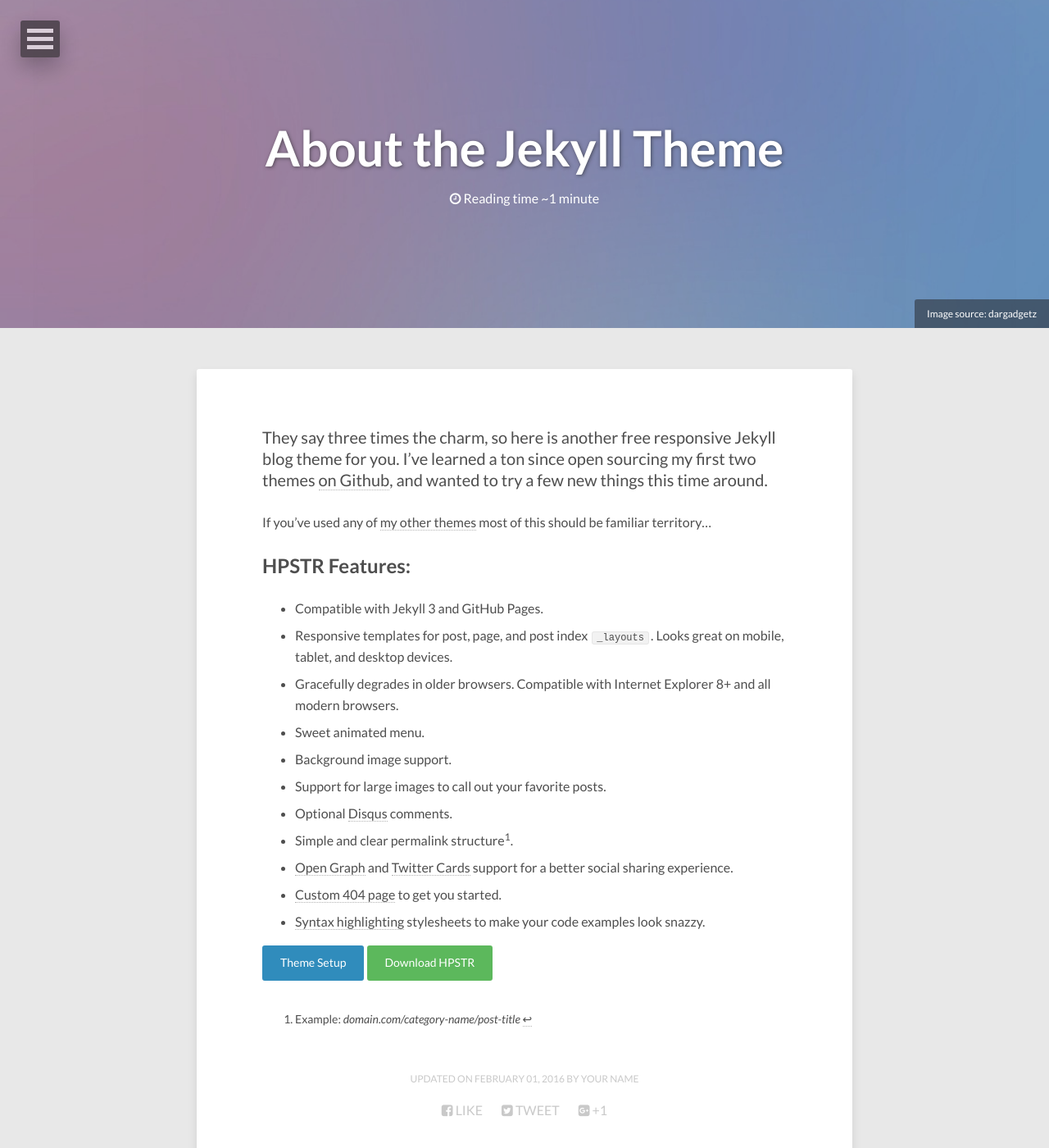
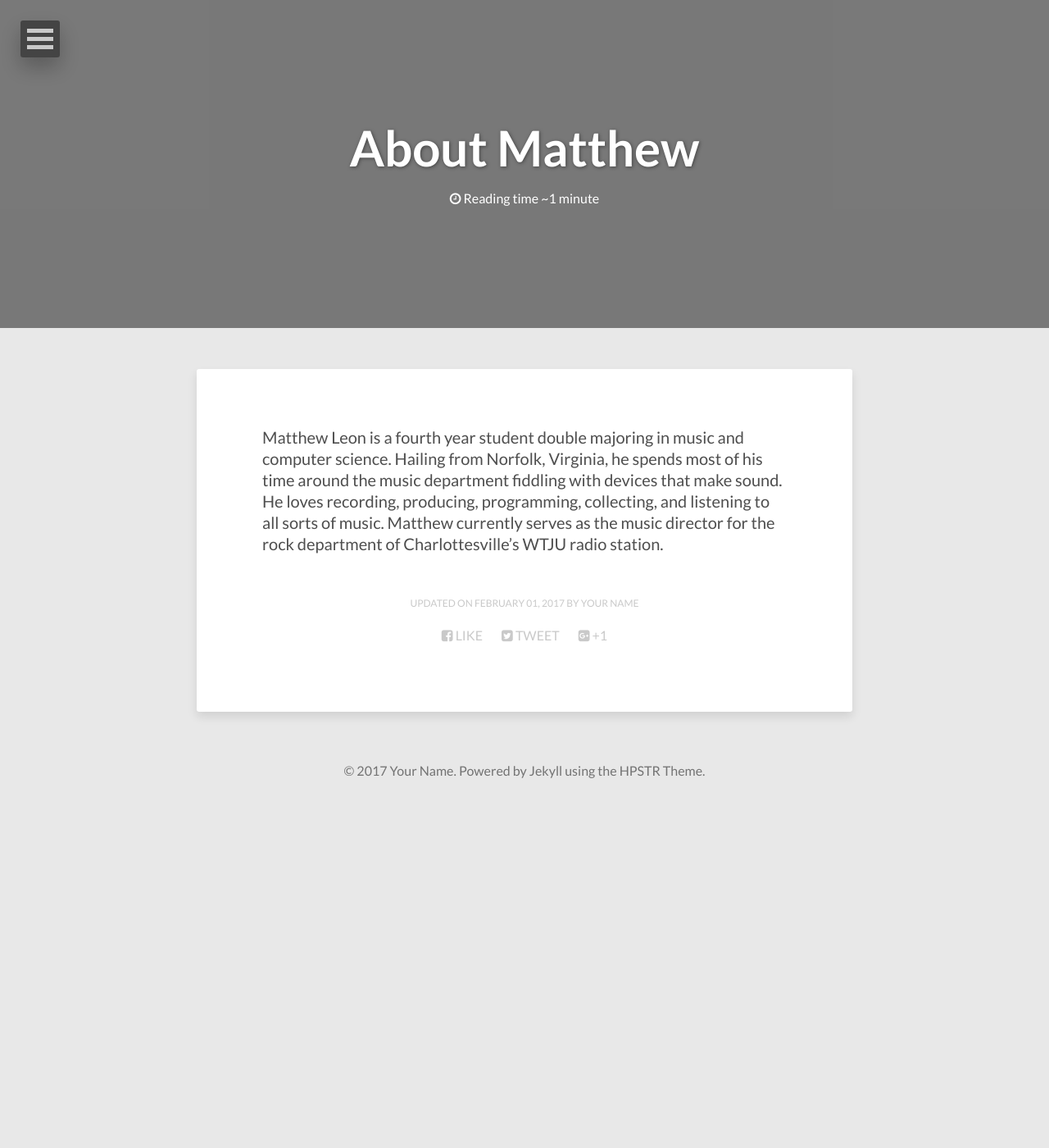
Before and after one commit to matthew-leon/matthew-leon.github.io, a Jekyll site: the page built from about/index.md, in a window 1280 px wide and 1400 px high. Shown: the whole window at 82% size. Built offline with Jekyll 4.4.1, drawn with Linux system fonts in a browser that asks for light colours; nearby versions of some CDN libraries.

Commit message:
Update index.md

```diff
--- a/about/index.md
+++ b/about/index.md
@@ -1,32 +1,11 @@
 ---
 layout: page
-title: About the Jekyll Theme
+title: About Matthew
 image:
-  feature: abstract-5.jpg
-  credit: dargadgetz
-  creditlink: http://www.dargadgetz.com/ios-7-abstract-wallpaper-pack-for-iphone-5-and-ipod-touch-retina/
+  feature: /at_photos/photo19.jpg
+  credit:
+  creditlink:
 comments: false
-modified: 2016-02-01
+modified: 2017-02-01
 ---
-
-They say three times the charm, so here is another free responsive Jekyll blog theme for you. I've learned a ton since open sourcing my first two themes [on Github](http://github.com/mmistakes), and wanted to try a few new things this time around.
-
-If you've used any of [my other themes](http://mademistakes.com/work/jekyll-themes/) most of this should be familiar territory...
-
-## HPSTR Features:
-
-* Compatible with Jekyll 3 and GitHub Pages.
-* Responsive templates for post, page, and post index `_layouts`. Looks great on mobile, tablet, and desktop devices.
-* Gracefully degrades in older browsers. Compatible with Internet Explorer 8+ and all modern browsers.
-* Sweet animated menu.
-* Background image support.
-* Support for large images to call out your favorite posts.
-* Optional [Disqus](http://disqus.com) comments.
-* Simple and clear permalink structure[^1].
-* [Open Graph](https://developers.facebook.com/docs/opengraph/) and [Twitter Cards](https://dev.twitter.com/docs/cards) support for a better social sharing experience.
-* [Custom 404 page]({{ site.url }}/404.html) to get you started.
-* [Syntax highlighting]({{ site.url }}/code-highlighting-post/) stylesheets to make your code examples look snazzy.
-
-<div markdown="0"><a href="{{ site.url }}/theme-setup/" class="btn btn-info">Theme Setup</a> <a href="https://github.com/mmistakes/hpstr-jekyll-theme" class="btn btn-success">Download HPSTR</a></div>
-
-[^1]: Example: *domain.com/category-name/post-title*
+Matthew Leon is a fourth year student double majoring in music and computer science. Hailing from Norfolk, Virginia, he spends most of his time around the music department fiddling with devices that make sound. He loves recording, producing, programming, collecting, and listening to all sorts of music. Matthew currently serves as the music director for the rock department of Charlottesville's WTJU radio station.
```
